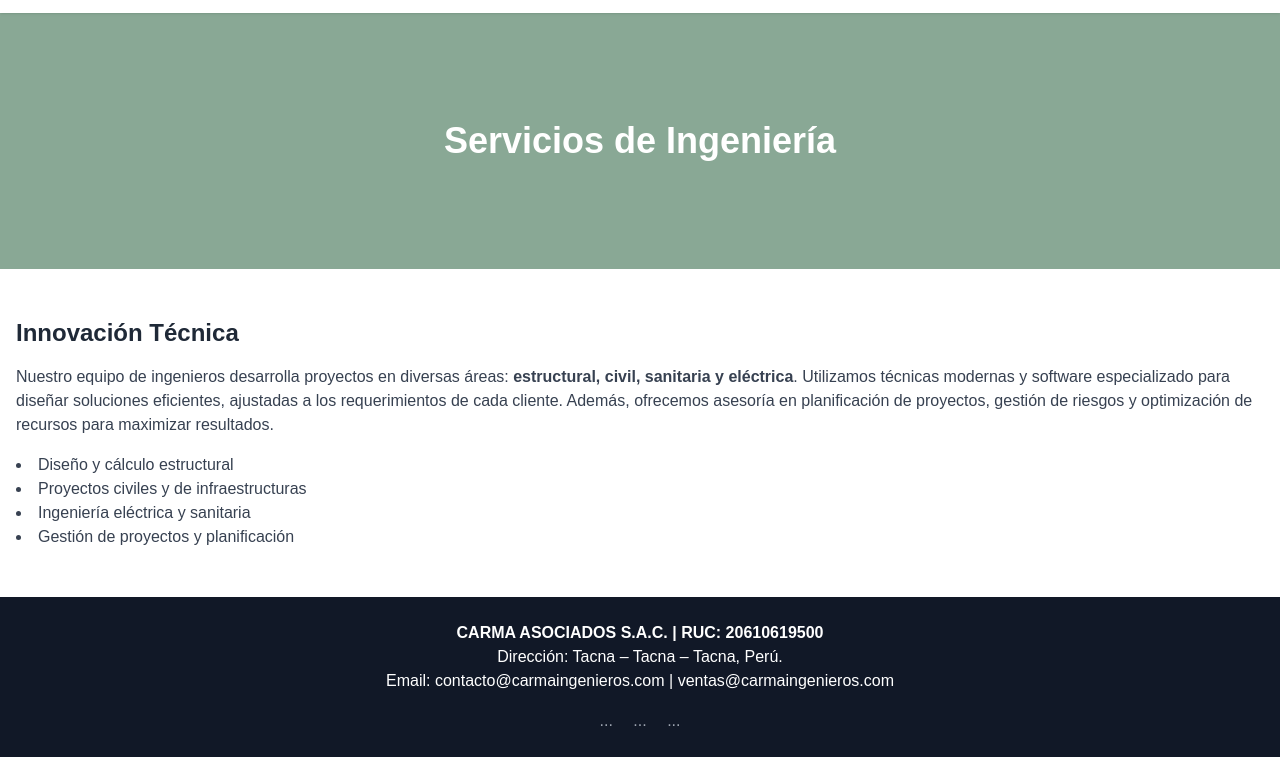
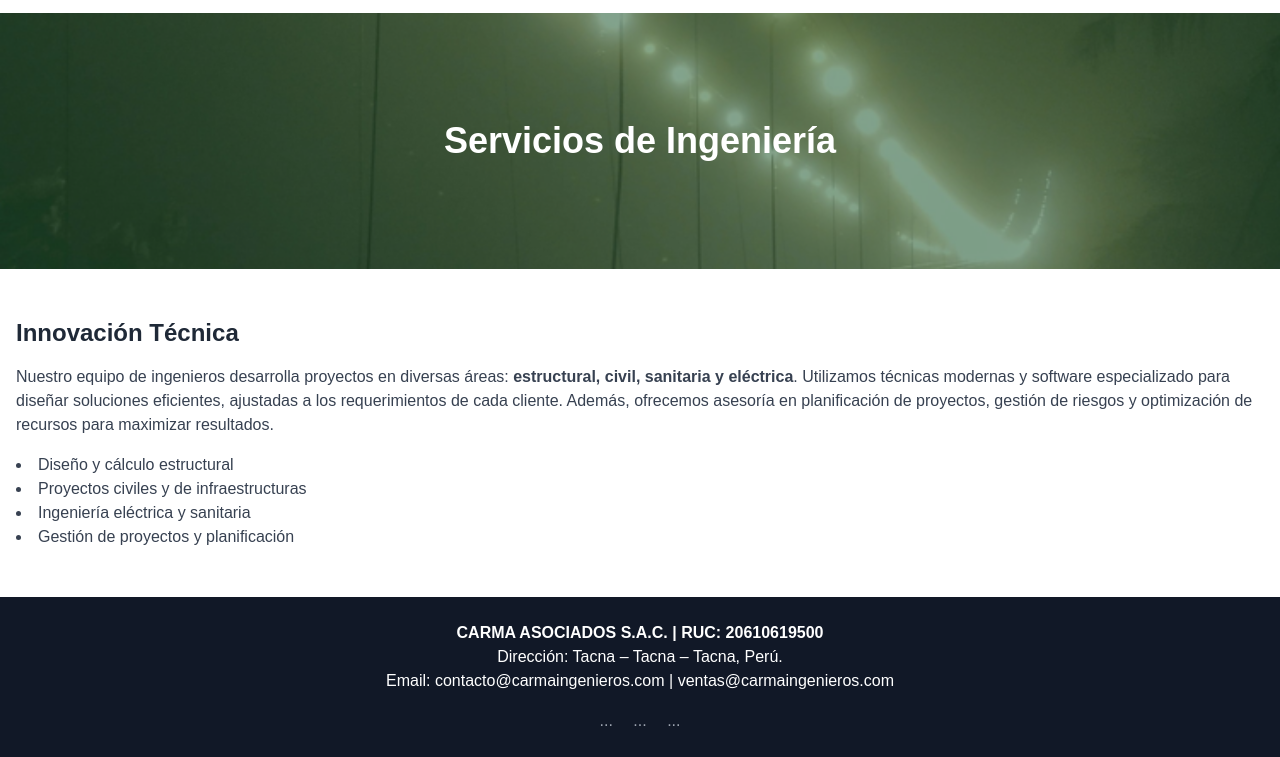
Before and after one commit to CARMA-Ingenieros/carma-site, a plain HTML site: page ingenieria.html in a window 1280 px wide. Shown: the part 51-808 px from the top of the page. Drawn offline with nearby package versions, Linux system fonts and the light colour scheme.

Commit message:
Update ingenieria.html

```diff
--- a/ingenieria.html
+++ b/ingenieria.html
@@ -29,7 +29,7 @@
   </header>
 
   <!-- Hero Ingeniería -->
-  <section class="bg-cover bg-center h-64" style="background-image: url('img/ingenieria.jpg');">
+  <section class="bg-cover bg-center h-64" style="background-image: url('img/ingenieria.png');">
     <div class="bg-green-900 bg-opacity-50 h-full flex items-center justify-center">
       <h1 class="text-4xl text-white font-bold">Servicios de Ingeniería</h1>
     </div>
```
